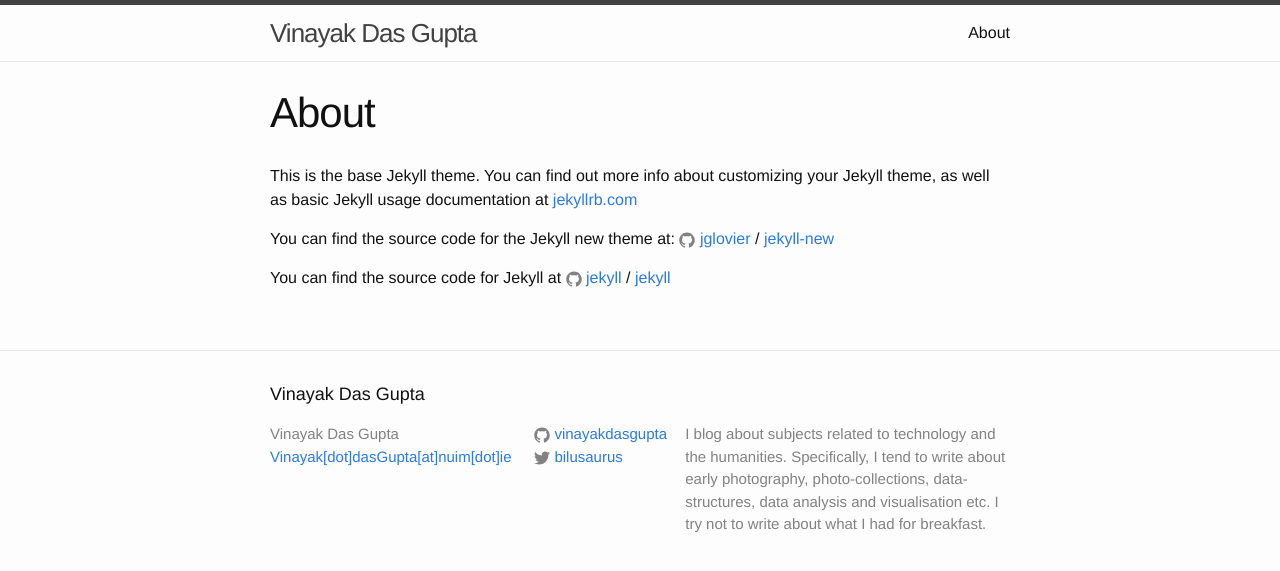
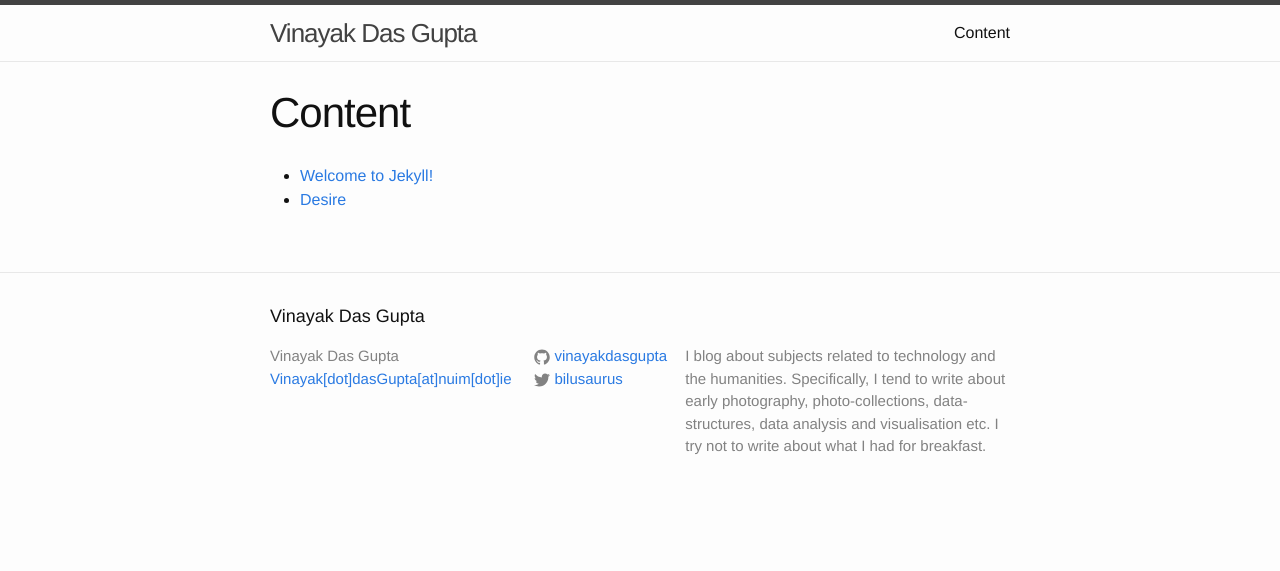
Before and after one commit to vinayakdasgupta/vinayakdasgupta.github.io, a Jekyll site: the page built from about.md, in a window 1280 px wide. Shown: the top 571 px of the page. Built offline with Jekyll 4.4.1, drawn with Linux system fonts in a browser that asks for light colours.

Commit message:
blog updated

```diff
--- a/about.md
+++ b/about.md
@@ -1,15 +1,13 @@
 ---
 layout: page
-title: About
-permalink: /about/
+title: Content
+permalink: /content/
 ---
 
-This is the base Jekyll theme. You can find out more info about customizing your Jekyll theme, as well as basic Jekyll usage documentation at [jekyllrb.com](http://jekyllrb.com/)
-
-You can find the source code for the Jekyll new theme at:
-{% include icon-github.html username="jglovier" %} /
-[jekyll-new](https://github.com/jglovier/jekyll-new)
-
-You can find the source code for Jekyll at
-{% include icon-github.html username="jekyll" %} /
-[jekyll](https://github.com/jekyll/jekyll)
+<ul>
+  {% for post in site.posts %}
+    <li>
+      <a href="{{ post.url }}">{{ post.title }}</a>
+    </li>
+  {% endfor %}
+</ul>
```
